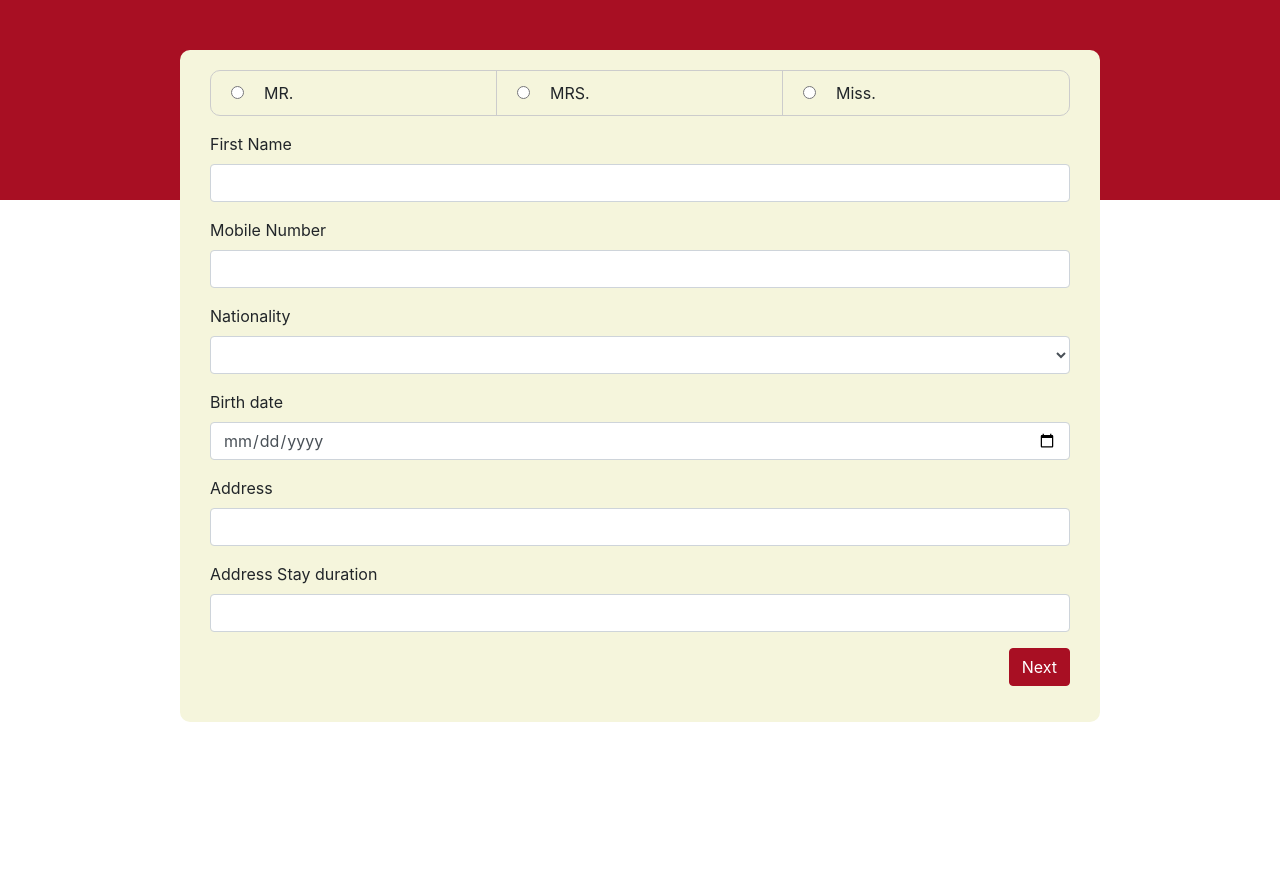
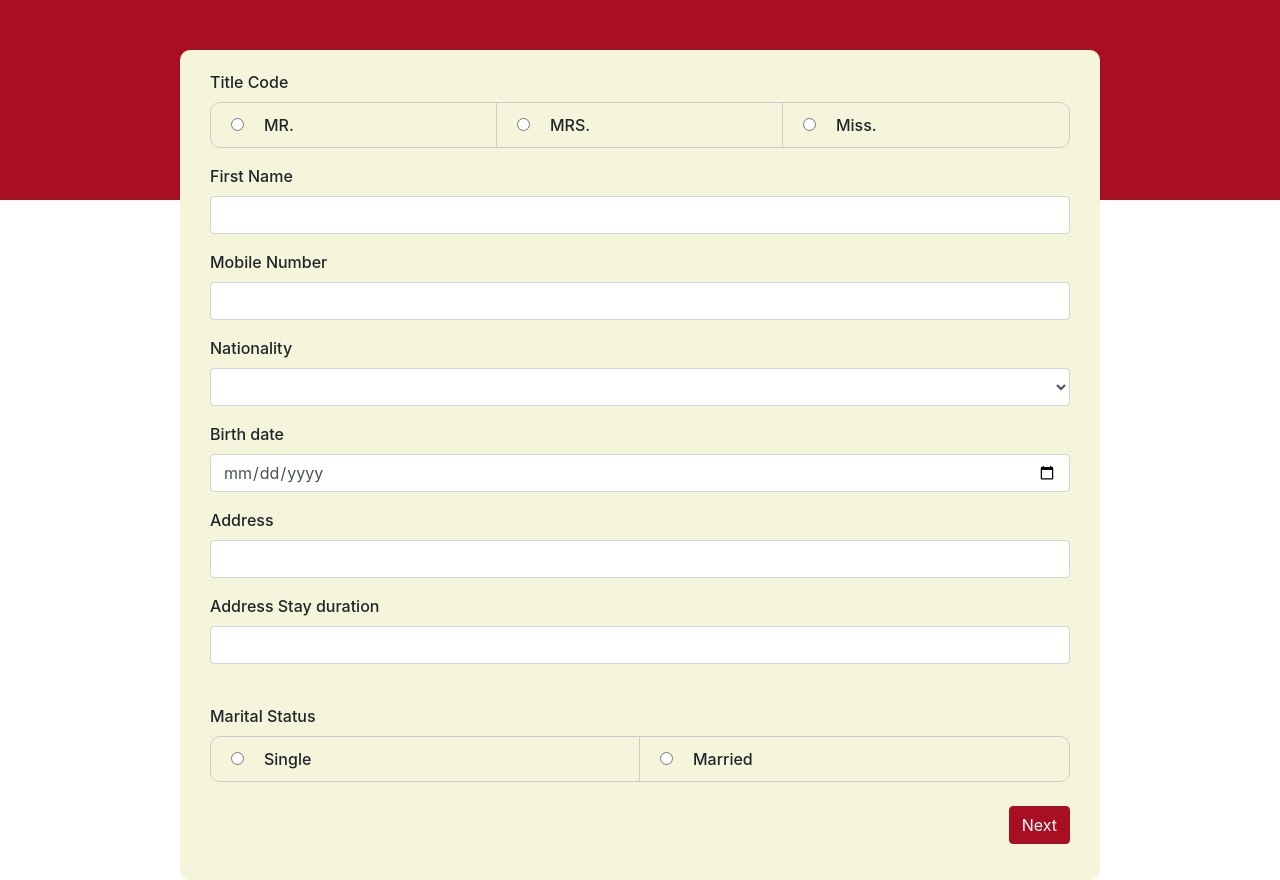
Before and after one commit to IMYogeshh/Starter, an Angular app in the folder form/: page / in a window 1280 px wide. Before the commit the page ends 800 px from the top, so only its background shows below. Built offline with nearby package versions, Linux system fonts and the light colour scheme.

Commit message:
Code clean up

```diff
--- a/form/src/app/personalinfo/personalinfo.component.html
+++ b/form/src/app/personalinfo/personalinfo.component.html
@@ -7,7 +7,9 @@
           <div class="formUi">
             <div class="row">
                   <div class="col-12">
+                    <label>Title Code</label>
                     <div class="radioGrp">
+
                       <div class="form-check">
                         <input type="radio"  value="mr" id="mr" name="titleSt" [(ngModel)]="model.titleSt" #titleSt="ngModel" [ngClass]="{ 'is-invalid': myForm.submitted && titleSt.invalid }" required>
                         <label class="form-check-label" for="mr">MR.</label>
@@ -25,7 +27,7 @@
                       <div *ngIf="titleSt.errors.required">Title is required</div>
                   </div>
                   <p class="error" *ngIf="titleSt.touched && !titleSt.valid">Enter your name</p>
-                    </div>
+                  </div>
               </div>
 
               <div class="row mt-3">
@@ -42,9 +44,9 @@
                     <label for="mNumber">Mobile Number</label>
                     <input type="text" name="mNumber" class="form-control" [(ngModel)]="model.mNumber" #mNumber="ngModel" [ngClass]="{ 'is-invalid': myForm.submitted && mNumber.invalid }" required>
                     <div *ngIf="myForm.submitted && mNumber.invalid" class="error">
-                        <div *ngIf="mNumber.errors.required">Number is required</div>
+                        <div *ngIf="mNumber.errors.required">Mobile Number is required</div>
                     </div>
-                    <p class="error" *ngIf="mNumber.touched && !mNumber.valid">Enter your name</p>
+                    <p class="error" *ngIf="mNumber.touched && !mNumber.valid">Mobile Number is required</p>
                   </div>
                   <div class="form-group">
                     <label for="cntr">Nationality</label>
@@ -53,25 +55,25 @@
                       <option *ngFor="let contr of country">{{contr}}</option>
                     </select>
                     <div *ngIf="myForm.submitted && cntr.invalid" class="error">
-                      <div *ngIf="cntr.errors.required">Number is required</div>
+                      <div *ngIf="cntr.errors.required">Enter your country</div>
                   </div>
-                    <p class="error" *ngIf="cntr.touched && !cntr.valid">Enter your name</p>
+                    <p class="error" *ngIf="cntr.touched && !cntr.valid">Enter your country</p>
                   </div>
 
                   <div class="form-group">
                     <label for="bDate">Birth date </label>
                     <input type="date" class="form-control" name="bDate" [(ngModel)]="model.bDate" #bDate="ngModel" [ngClass]="{ 'is-invalid': myForm.submitted && bDate.invalid }" required>
                     <div *ngIf="myForm.submitted && bDate.invalid" class="error">
-                      <div *ngIf="bDate.errors.required">Number is required</div>
+                      <div *ngIf="bDate.errors.required">Enter your Birth date</div>
                   </div>
-                    <p class="error" *ngIf="bDate.touched && !bDate.valid">Enter your Address</p>
+                    <p class="error" *ngIf="bDate.touched && !bDate.valid">Enter your Birth date</p>
                   </div>
 
                   <div class="form-group">
                     <label for="addrs">Address</label>
                     <input type="text" class="form-control" name="addrs" [(ngModel)]="model.addrs" #addrs="ngModel" [ngClass]="{ 'is-invalid': myForm.submitted && addrs.invalid }" required>
                     <div *ngIf="myForm.submitted && addrs.invalid" class="error">
-                      <div *ngIf="addrs.errors.required">Number is required</div>
+                      <div *ngIf="addrs.errors.required">Enter your Address</div>
                   </div>
                     <p class="error" *ngIf="addrs.touched && !addrs.valid">Enter your Address</p>
                   </div>
@@ -81,13 +83,35 @@
                     <label for="adrsNu">Address Stay duration</label>
                     <input type="number" class="form-control" name="adrsNu" [(ngModel)]="model.adrsNu" #adrsNu="ngModel" [ngClass]="{ 'is-invalid': myForm.submitted && adrsNu.invalid }" required>
                     <div *ngIf="myForm.submitted && adrsNu.invalid" class="error">
-                      <div *ngIf="adrsNu.errors.required">Number is required</div>
+                      <div *ngIf="adrsNu.errors.required">Please add your status of year</div>
                   </div>
                     <p class="error" *ngIf="adrsNu.touched && !adrsNu.valid">Please add your status of year</p>
                   </div>
-                  <div class="form-group text-right">
-                    <input type="submit" class="btn btn-primary" value="Next">
+
+
+
+                </div>
+
+                <div class="col-12 mt-4">
+                  <label>Marital Status</label>
+                  <div class="radioGrp">
+                    <div class="form-check-2">
+                      <input type="radio"  value="single" id="mr" name="maStat" [(ngModel)]="model.titleSt" #maStat="ngModel" [ngClass]="{ 'is-invalid': myForm.submitted && maStat.invalid }" required>
+                      <label class="form-check-label" for="mr">Single</label>
+                    </div>
+                    <div class="form-check-2">
+                      <input type="radio"  value="married" id="mrs" name="maStat" [(ngModel)]="model.titleSt" #maStat="ngModel" [ngClass]="{ 'is-invalid': myForm.submitted && maStat.invalid }" required>
+                      <label class="form-check-label" for="mrs">Married</label>
+                    </div>
+
                   </div>
+                  <div *ngIf="myForm.submitted && maStat.invalid" class="error">
+                    <div *ngIf="maStat.errors.required">Marital Status is required</div>
+                </div>
+                <p class="error" *ngIf="maStat.touched && !maStat.valid">Enter your name</p>
+                <div class="form-group text-right mt-4">
+                  <input type="submit" class="btn btn-primary" value="Next">
+                </div>
                 </div>
               </div>
 
--- a/form/src/app/personalinfo/personalinfo.component.scss
+++ b/form/src/app/personalinfo/personalinfo.component.scss
@@ -33,6 +33,26 @@
                 margin-left: 20px;
             }
         }
+        .form-check-2 {
+            padding-top: 10px;
+            padding-bottom: 10px;
+            flex: 0 0 50%;
+            max-width: 50%;
+            padding-left: 20px;
+            border-right: 1px solid #ccc;
+            &:last-child {
+                border: 0;
+            }
+            .form-check-input {
+                margin-left: 0;
+            }
+            .form-check-label {
+                margin-left: 20px;
+            }
+        }
+    }
+    label {
+        font-weight: 500;
     }
     .btn-primary {
         background: #a80f23;
```
